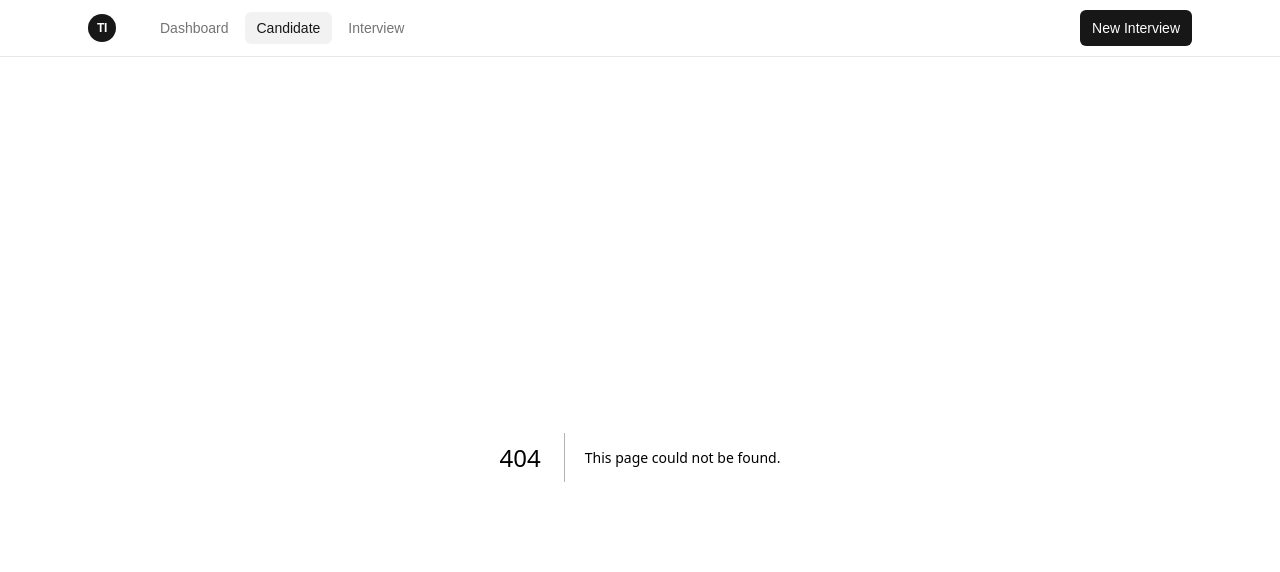
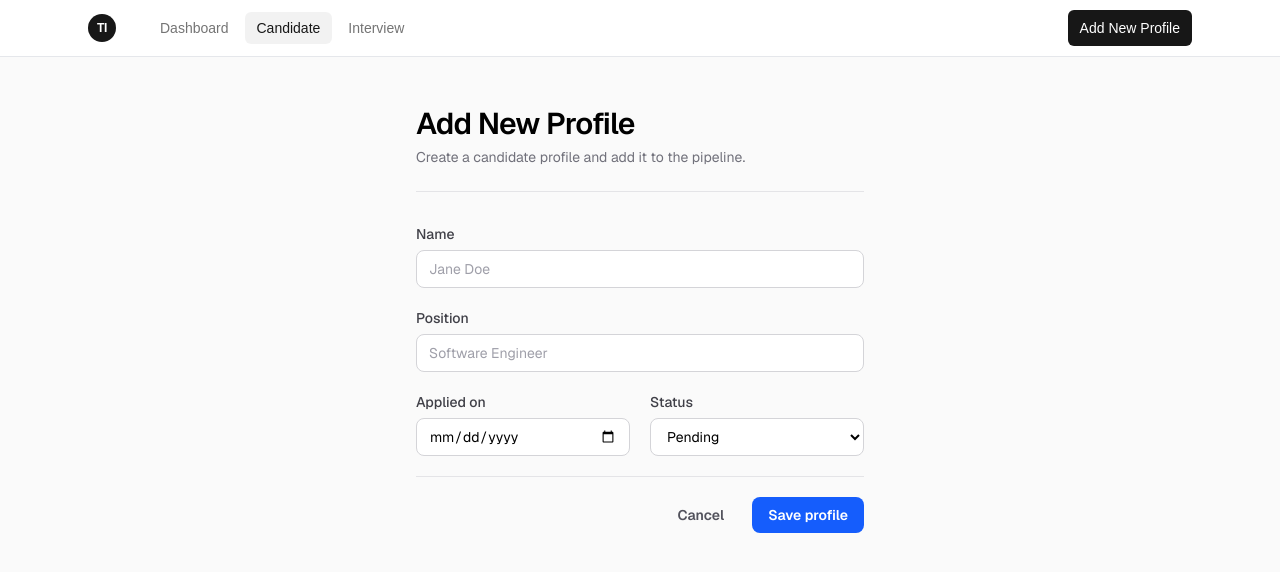
Before and after one commit to Tinnapat1406/track-interview, a Next.js app: page /candidate/new in a window 1280 px wide. Before the commit this address had no page. Shown: the top 572 px of the page. Built offline with nearby package versions, Linux system fonts and the light colour scheme.

Commit message:
add new profile 1

```diff
--- /dev/null
+++ b/app/candidate/actions.ts
@@ -0,0 +1,33 @@
+"use server";
+
+import { revalidatePath } from "next/cache";
+import { redirect } from "next/navigation";
+import { STATUSES } from "../../component/status";
+import { addCandidate } from "./candidates";
+
+export type FormState = { error?: string };
+
+export async function createCandidate(
+	_prevState: FormState,
+	formData: FormData,
+): Promise<FormState> {
+	const name = String(formData.get("name") ?? "").trim();
+	const position = String(formData.get("position") ?? "").trim();
+	const applied = String(formData.get("applied") ?? "").trim();
+	const status = String(formData.get("status") ?? "").trim();
+
+	if (!name) return { error: "Name is required." };
+	if (!position) return { error: "Position is required." };
+	if (!applied) return { error: "Applied date is required." };
+	if (!(STATUSES as readonly string[]).includes(status)) {
+		return { error: "Pick a valid status." };
+	}
+
+	await addCandidate({ name, position, applied, status });
+
+	revalidatePath("/dashboard");
+	revalidatePath("/candidate");
+	revalidatePath("/interview");
+
+	redirect("/candidate");
+}
--- /dev/null
+++ b/app/candidate/candidates.ts
@@ -0,0 +1,34 @@
+import { promises as fs } from "fs";
+import path from "path";
+
+export interface Candidate {
+	id: number;
+	name: string;
+	position: string;
+	applied: string;
+	status: string;
+}
+
+const dataFile = path.join(process.cwd(), "app", "candidate", "data.json");
+
+export async function getCandidates(): Promise<Candidate[]> {
+	const raw = await fs.readFile(dataFile, "utf-8");
+	const parsed = JSON.parse(raw) as { candidates?: Candidate[] };
+	return parsed.candidates ?? [];
+}
+
+export async function addCandidate(
+	candidate: Omit<Candidate, "id">,
+): Promise<Candidate> {
+	const candidates = await getCandidates();
+	const nextId = candidates.reduce((max, c) => Math.max(max, c.id), 0) + 1;
+	const created: Candidate = { id: nextId, ...candidate };
+
+	await fs.writeFile(
+		dataFile,
+		JSON.stringify({ candidates: [...candidates, created] }, null, 2) + "\n",
+		"utf-8",
+	);
+
+	return created;
+}
--- /dev/null
+++ b/app/candidate/new/page.tsx
@@ -0,0 +1,124 @@
+"use client";
+
+import Link from "next/link";
+import { useActionState } from "react";
+import { createCandidate, type FormState } from "../actions";
+import { STATUSES, statusLabels } from "../../../component/status";
+
+const initialState: FormState = {};
+
+const fieldClass =
+	"w-full rounded-lg border border-zinc-300 bg-white px-3 py-2 text-sm text-black outline-none transition-colors placeholder:text-zinc-400 focus:border-blue-500 focus:ring-2 focus:ring-blue-500/20 dark:border-zinc-700 dark:bg-zinc-900 dark:text-zinc-50 dark:placeholder:text-zinc-500";
+
+const labelClass =
+	"block text-sm font-medium text-zinc-700 dark:text-zinc-300";
+
+export default function NewCandidate() {
+	const [state, formAction, pending] = useActionState(
+		createCandidate,
+		initialState,
+	);
+
+	return (
+		<div className="flex flex-1 flex-col items-center bg-zinc-50 font-sans dark:bg-black">
+			<main className="w-full max-w-xl px-6 py-12 sm:px-16">
+				<div className="border-b border-zinc-200 pb-6 dark:border-zinc-800">
+					<h1 className="text-3xl font-semibold leading-tight tracking-tight text-black dark:text-zinc-50">
+						Add New Profile
+					</h1>
+					<p className="mt-1 text-sm text-zinc-500 dark:text-zinc-400">
+						Create a candidate profile and add it to the pipeline.
+					</p>
+				</div>
+
+				<form action={formAction} className="mt-8 space-y-5">
+					{state.error && (
+						<p
+							role="alert"
+							className="rounded-lg bg-rose-50 px-4 py-3 text-sm font-medium text-rose-700 ring-1 ring-inset ring-rose-600/20 dark:bg-rose-500/10 dark:text-rose-300 dark:ring-rose-400/20"
+						>
+							{state.error}
+						</p>
+					)}
+
+					<div className="space-y-1.5">
+						<label htmlFor="name" className={labelClass}>
+							Name
+						</label>
+						<input
+							id="name"
+							name="name"
+							type="text"
+							required
+							placeholder="Jane Doe"
+							className={fieldClass}
+						/>
+					</div>
+
+					<div className="space-y-1.5">
+						<label htmlFor="position" className={labelClass}>
+							Position
+						</label>
+						<input
+							id="position"
+							name="position"
+							type="text"
+							required
+							placeholder="Software Engineer"
+							className={fieldClass}
+						/>
+					</div>
+
+					<div className="grid grid-cols-1 gap-5 sm:grid-cols-2">
+						<div className="space-y-1.5">
+							<label htmlFor="applied" className={labelClass}>
+								Applied on
+							</label>
+							<input
+								id="applied"
+								name="applied"
+								type="date"
+								required
+								className={fieldClass}
+							/>
+						</div>
+
+						<div className="space-y-1.5">
+							<label htmlFor="status" className={labelClass}>
+								Status
+							</label>
+							<select
+								id="status"
+								name="status"
+								defaultValue="pending"
+								className={fieldClass}
+							>
+								{STATUSES.map((status) => (
+									<option key={status} value={status}>
+										{statusLabels[status] ?? status}
+									</option>
+								))}
+							</select>
+						</div>
+					</div>
+
+					<div className="flex items-center justify-end gap-3 border-t border-zinc-200 pt-5 dark:border-zinc-800">
+						<Link
+							href="/candidate"
+							className="rounded-lg px-4 py-2 text-sm font-semibold text-zinc-600 transition-colors hover:bg-zinc-100 dark:text-zinc-300 dark:hover:bg-zinc-800"
+						>
+							Cancel
+						</Link>
+						<button
+							type="submit"
+							disabled={pending}
+							className="rounded-lg bg-blue-600 px-4 py-2 text-sm font-semibold text-white transition-colors hover:bg-blue-700 disabled:cursor-not-allowed disabled:opacity-60"
+						>
+							{pending ? "Saving…" : "Save profile"}
+						</button>
+					</div>
+				</form>
+			</main>
+		</div>
+	);
+}
--- a/app/candidate/page.tsx
+++ b/app/candidate/page.tsx
@@ -1,19 +1,10 @@
 import Link from "next/link";
 import StatusBadge from "../../component/status";
-import data from './data.json';
+import { getCandidates } from "./candidates";
 
+export default async function Candidates() {
+    const candidates = await getCandidates();
 
-interface Candidate {
-    id: number;
-    name: string;
-    position: string;
-    applied : string;
-    status: string;
-}
-
-const candidates: Candidate[] = data.candidates;
-
-export default function Candidates() {
     return (
         <div className="flex flex-1 flex-col items-center bg-zinc-50 font-sans dark:bg-black">
             <main className="w-full max-w-4xl px-6 py-12 sm:px-16">
--- a/app/interview/page.tsx
+++ b/app/interview/page.tsx
@@ -1,18 +1,10 @@
 import Link from "next/link";
 import StatusBadge, { STATUSES, statusLabels } from "../../component/status";
-import data from "../candidate/data.json";
+import { getCandidates } from "../candidate/candidates";
 
-interface Candidate {
-    id: number;
-    name: string;
-    position: string;
-    applied: string;
-    status: string;
-}
+export default async function Interview() {
+    const candidates = await getCandidates();
 
-const candidates: Candidate[] = data.candidates;
-
-export default function Interview() {
     const groups = STATUSES.map((status) => ({
         status,
         items: candidates.filter((c) => c.status === status),
--- a/component/navbar.tsx
+++ b/component/navbar.tsx
@@ -47,8 +47,8 @@ export default function Navbar(){
 
             {/*Right Side*/}
             <div className="ml-auto flex items-center gap-2">
-                <Link href="/interview" className="hidden rounded-md bg-foreground px-3 py-2 text-sm font-medium text-background transition-opacity hover:opacity-90 sm:inline-block">
-                    New Interview
+                <Link href="/candidate/new" className="hidden rounded-md bg-foreground px-3 py-2 text-sm font-medium text-background transition-opacity hover:opacity-90 sm:inline-block">
+                    Add New Profile
                 </Link>
 
             {/* Mobile toggle */}
```
